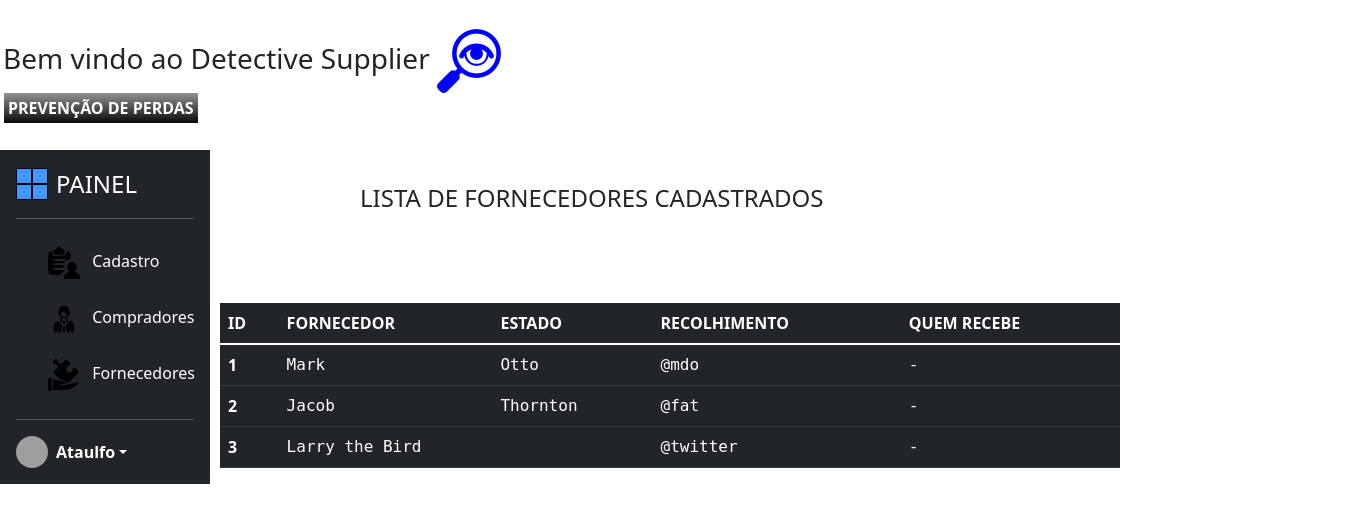
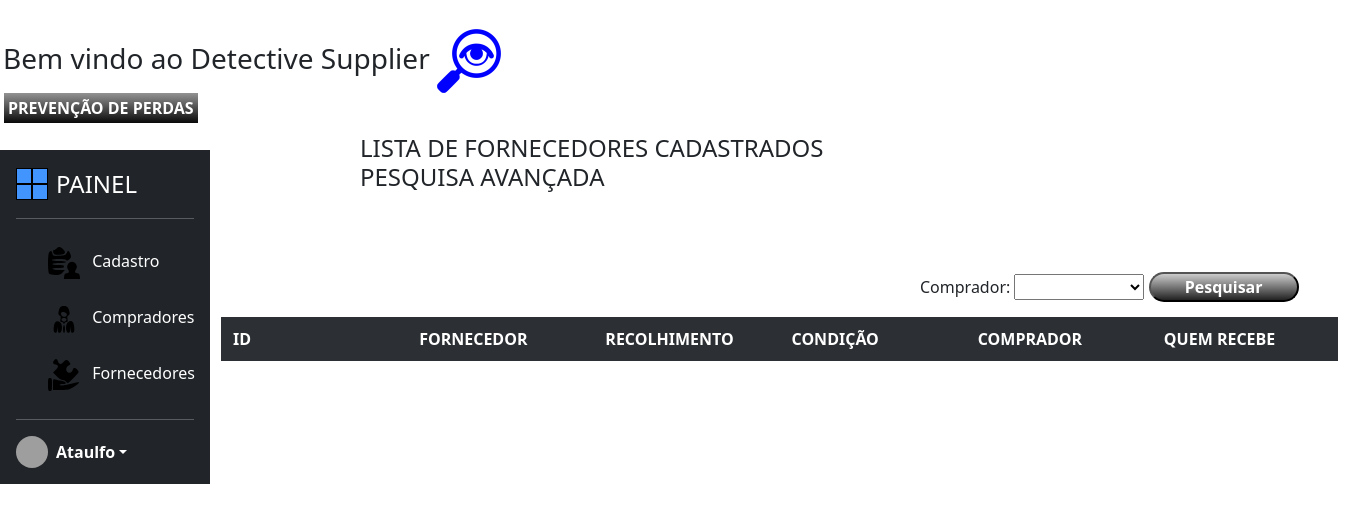
Before and after one commit to ataulfo/Detective_Supplier, a PHP site: page /lista_fornecedores.php in a window 1360 px wide. Shown: the top 523 px of the page. Run offline with PHP 8.4, Linux system fonts and the light colour scheme; grey boxes are pictures that could not be loaded.

Commit message:
Função alterar dados da janela incluído e função deletar registro incluído e pesquisa avançada incluído

```diff
--- a/css/color.css
+++ b/css/color.css
@@ -31,6 +31,10 @@ td{background:blue;font-family: monospace;}
 .minhaVIEW{color:white;font-weight:bold;width:1117px;margin-top:-23px;margin-left:221px;margin-bottom:0px;background:#2c3034; padding-top: 10px;padding-bottom: 10px;}
 pre{font-size:16px;font-family:Arial, Helvetica, sans-serif;margin-bottom: 0px;padding-bottom: 2px;}
 
+.VIEW-Lista-Fornecedor{color:white;font-weight:bold;width:1117px;margin-top:-3px;margin-left:221px;margin-bottom:0px;background:#2c3034; padding-top: 10px;padding-bottom: 10px;}
+pre{font-size:16px;font-family:Arial, Helvetica, sans-serif;margin-bottom: 0px;padding-bottom: 2px;}
+
+
 .blue {
   background: #0649c5;
   padding-right:10px;
--- a/css/config.css
+++ b/css/config.css
@@ -4,7 +4,7 @@ input[type="email"],[type="password"]{margin-left:510px}
 
 #input-cadastro{width:400px;margin-left:480px;margin-top: -370px;margin-bottom: 120px;font-weight: bold;}
 #tabela-compradores{margin-left:220px;margin-top: -310px;width:900px}
-#tabela-fornecedores{margin-left:220px;margin-top: -270px;width:900px;}
+#tabela-fornecedores{margin-left:320px;margin-top: -17px;width:900px;}
 #texto-titulo{margin:3px;padding-top: 2px;}
 #pesquisar_estilo{text-transform: capitalize;}
 
@@ -14,13 +14,18 @@ input[type="email"],[type="password"]{margin-left:510px}
 #altera_nome{width:200px}
 details{background:rgb(173, 198, 245);cursor:pointer;width:200px;box-shadow: 1px 1px solid;}
 
+.posicao-filtro{margin-left:920px;margin-top: -280px;margin-bottom: -30px;}
 .posicao_filtro_index{margin-right:430px;}
 .redireciona{cursor: pointer;}
 .meuspan{margin-left:4px;padding:4px;background:linear-gradient(rgb(148, 147, 147),rgb(10, 9, 9));color:white;font-weight: bold;}
 .botao-estilo{background:linear-gradient(#ccc,rgb(34, 34, 34));width:150px;font-weight: bold;border-radius: 15px;color:white;}
+
+.botao-alterar-estilo{background:linear-gradient(#ccc,rgb(8, 28, 119));width:150px;font-weight: bold;border-radius: 15px;color:white;margin-left: 120px;}
+.botao-deletar-estilo{background:linear-gradient(#ccc,rgb(194, 3, 3));width:150px;font-weight: bold;border-radius: 15px;color:white;margin-left: -40px;}
+
 .selecionar:hover{background:#2067ec;}
 .padrao{margin-top: -280px;margin-left:190px;font-size: 14px;}
-.titulo-lista-fornecedores{margin-bottom:360px;margin-top:-300px;margin-left:360px;}
+.titulo-lista-fornecedores{margin-bottom:360px;margin-top:-350px;margin-left:360px;}
 .estado-tabela{
   background-color:#ccc;
   margin-left:220px;
--- a/index1.php
+++ b/index.php
@@ -151,7 +151,7 @@ require_once 'back-sistema/conexao.php';
 
 if(isset($_POST['Botao-Pesquisar'])):
     $pesquisar = $_POST['pesquisar'];
-    $sql = "SELECT * FROM Fornecedor_lista where NOME_FORNECEDOR like '$pesquisar%'";
+    $sql = "SELECT * FROM Fornecedor_lista where NOME_FORNECEDOR like '$pesquisar%' order by ESTADO";
     $consulta_sql_index = mysqli_query($conectar,$sql);
 
 //Verifica se retornará o numéro de linhas
--- a/js/arquivo.js
+++ b/js/arquivo.js
@@ -1,5 +1,5 @@
 function redireciona(ID,NOME,COMPRADOR,ESTADO,CONDICAO,RECOLHIMENTO,TELA,RECEBE){
-    window.open('altera_dados.php?id='+ID+'&nome='+NOME+'&comprador='+COMPRADOR+'&troca='+ESTADO+'&condicao='+CONDICAO+'&recolhimento='+RECOLHIMENTO+'&tela='+TELA+'&recebe='+RECEBE+'',"DescriptiveWindowName","left=100,top=100,width=600,height=560");
+    window.open('altera_dados.html?id='+ID+'&nome='+NOME+'&comprador='+COMPRADOR+'&troca='+ESTADO+'&condicao='+CONDICAO+'&recolhimento='+RECOLHIMENTO+'&tela='+TELA+'&recebe='+RECEBE+'',"DescriptiveWindowName","left=100,top=100,width=600,height=560");
     }
 
 
--- a/lista_fornecedores.php
+++ b/lista_fornecedores.php
@@ -119,41 +119,105 @@
     </div>
   </div>
 
-  <h4 class="titulo-lista-fornecedores">LISTA DE FORNECEDORES CADASTRADOS</h4>
+  <h4 class="titulo-lista-fornecedores">LISTA DE FORNECEDORES CADASTRADOS <br/>  PESQUISA AVANÇADA</h4>
 
-    <table id="tabela-fornecedores" class="table table-dark table-hover">
-        <thead>
-            <tr>
-              <th scope="col">ID</th>
-              <th scope="col">FORNECEDOR</th>
-              <th scope="col">ESTADO</th>
-              <th scope="col">RECOLHIMENTO</th>
-              <th scope="col">QUEM RECEBE</th>
-            </tr>
-          </thead>
-          <tbody>
-            <tr>
-              <th scope="row">1</th>
-              <td>Mark</td>
-              <td>Otto</td>
-              <td>@mdo</td>
-              <td> - </td>
-            </tr>
-            <tr>
-              <th scope="row">2</th>
-              <td>Jacob</td>
-              <td>Thornton</td>
-              <td>@fat</td>
-              <td> - </td>
-            </tr>
-            <tr>
-              <th scope="row">3</th>
-              <td colspan="2">Larry the Bird</td>
-              <td>@twitter</td>
-              <td> - </td>
-            </tr>
-          </tbody>
-      </table>
+<div class="posicao-filtro">
+<form action="<?php $_SERVER['PHP_SELF'];?>" method="post">
+Comprador: <select name="COMPRADOR" id="Status_Comprador">
+<option name="COMP00"    value=""></option>
+<option name="COMP01"    value="Marcio">MARCIO</option>
+<option name="COMP02"    value="Helton Jhon">HELTON JHON</option>
+<option name="COMP03"    value="Leonardo">LEONARDO</option>
+<option name="COMP04"    value="Pablo">PABLO</option>
+<option name="COMP05"    value="Thays">THAYS</option>
+</select>
+<input type="submit" class="botao-estilo" name="Pesquisar" value="Pesquisar" onclick="nome_comprador();">
+</form>
+</div>
+<br/>
+<br/>
+
+<div class='VIEW-Lista-Fornecedor redireciona'>
+<div class="container">
+  <div class="row row-cols-7">
+    <div class="col">ID</div>
+    <div class="col">FORNECEDOR</div>
+    <div class="col">RECOLHIMENTO</div>
+    <div class="col" title="[P/P : Produto por Produto] [Ava/Venc : Avaria e Vencimento]">CONDIÇÃO</div>
+    <div class="col">COMPRADOR</div>
+    <div class="col">QUEM RECEBE</div>
+</div>
+  </div>
+</div>
+<?php
+require_once 'back-sistema/conexao.php';
+
+if(isset($_POST['Pesquisar'])):
+    $COMPRADOR = $_POST['COMPRADOR'];
+    //"<script>nome</script>" = $COMPRADOR;
+    $sql = "SELECT * FROM Fornecedor_lista where COMPRADOR ='$COMPRADOR' order by ESTADO";
+    $consulta_sql_index = mysqli_query($conectar,$sql);
+    if(mysqli_num_rows($consulta_sql_index) == 0):
+      echo '<div class="colorido5">'.
+     '<pre>      Error, registro não encontrado.</pre>';
+    else:
+
+
+  while($contagem = mysqli_fetch_array($consulta_sql_index)):
+  if($contagem['ESTADO'] == 1):
+        echo "<div class='colorido1 redireciona'>".
+        '<div class="container">'.
+        '<div class="row row-cols-7">'.
+        '<div class="col">'.$contagem['ID'].'</div>'.
+        '<div class="col">'.$contagem['NOME_FORNECEDOR'].'</div>'.
+        '<div class="col">'.$contagem['RECOLHIMENTO'].'</div>'.
+        '<div class="col">'.$contagem['TROCA_COND'].'</div>'.
+        '<div class="col">'.$contagem['COMPRADOR'].'</div>'.
+        '<div class="col">'.$contagem['QUEM_RECEBE'].'</div>';
+        echo '</div>'.'</div>'.'</div>'.'<br/>';
+
+  elseif($contagem['ESTADO'] == 2):
+        echo "<div class='colorido2 redireciona'>".
+        '<div class="container">'.
+        '<div class="row row-cols-7">'.
+        '<div class="col">'.$contagem['ID'].'</div>'.
+        '<div class="col">'.$contagem['NOME_FORNECEDOR'].'</div>'.
+        '<div class="col">'.$contagem['RECOLHIMENTO'].'</div>'.
+        '<div class="col">'.$contagem['TROCA_COND'].'</div>'.
+        '<div class="col">'.$contagem['COMPRADOR'].'</div>'.
+        '<div class="col">'.$contagem['QUEM_RECEBE'].'</div>';
+        echo '</div>'.'</div>'.'</div>'.'<br/>';
+
+  elseif($contagem['ESTADO'] == 3):
+        echo "<div class='colorido3 redireciona'>".
+        '<div class="container">'.
+        '<div class="row row-cols-7">'.
+        '<div class="col">'.$contagem['ID'].'</div>'.
+        '<div class="col">'.$contagem['NOME_FORNECEDOR'].'</div>'.
+        '<div class="col">'.$contagem['RECOLHIMENTO'].'</div>'.
+        '<div class="col">'.$contagem['TROCA_COND'].'</div>'.
+        '<div class="col">'.$contagem['COMPRADOR'].'</div>'.
+        '<div class="col">'.$contagem['QUEM_RECEBE'].'</div>';
+        echo '</div>'.'</div>'.'</div>'.'<br/>';
+
+  endif;
+  endwhile;
+  endif;
+endif;
+
+
+
+?>
+<script>
+let nome = document.getElementById('Status_Comprador')
+
+function nome_comprador(){
+
+}
+
+
+
+</script>
 
 <script src="js/arquivo.js"></script>
 <script src="js/bootstrap.bundle.min.js"></script>
```
Also changed, not shown: altera_dados.html (added, +99 -0 lines), altera_dados.php (deleted, +0 -178 lines), resposta-alteracao.php (added, +93 -0 lines).
